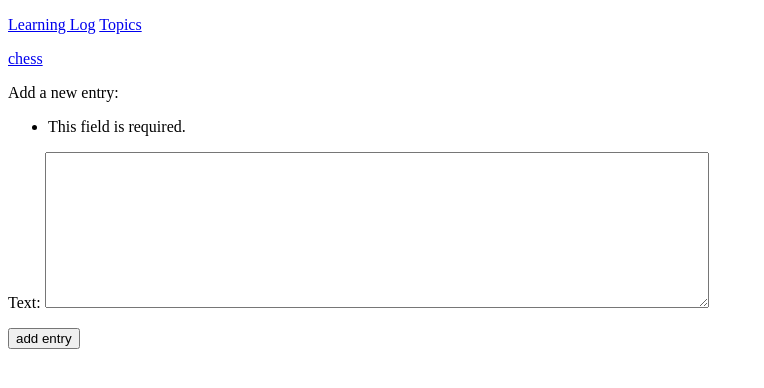
After one commit to Kanelmis/practice_web, a Django app: page /new_entry/1/ in a window 1280 px wide. The commit adds this page. Shown: the top 388 px of the page, without its empty margins (0-764 px from the left). Run offline with Django 3.2, Linux system fonts and the light colour scheme; data comes from the database, SQL or seed files in the repository; both versions use the stored data as it was after the commit.

Commit message:
update on chapter 19

```diff
--- a/learning_logs/forms.py
+++ b/learning_logs/forms.py
@@ -1,8 +1,15 @@
 from django import forms
-from .models import Topic
+from .models import Topic,Entry
 
 class TopicForm(forms.ModelForm):
     class Meta:
         model = Topic
         fields = ['text']
-        labels = ['text': '']
+        labels = {'text': ''}
+
+class EntryForm(forms.ModelForm):
+    class Meta:
+        model = Entry
+        fields = ['text']
+        lables = {'text': ''}
+        widgets = {'text': forms.Textarea(attrs={'cols':80})}
--- /dev/null
+++ b/learning_logs/templates/learning_logs/new_entry.html
@@ -0,0 +1,14 @@
+{% extends "learning_logs/base.html" %}
+
+{% block content %}
+
+    <p><a href="{% url 'learning_logs:topic' topic.id %}"> {{topic }}</a></p>
+
+    <p>Add a new entry:</p>
+    <form action ="{% url 'learning_logs:new_entry' topic.id %}" method ='post'>
+        {% csrf_token %}
+        {{ form.as_p}}
+        <button name ='submit'>add entry</button>
+    </form>
+
+{% endblock content %}
--- a/learning_logs/templates/learning_logs/topic.html
+++ b/learning_logs/templates/learning_logs/topic.html
@@ -6,6 +6,9 @@
 <p>Topic: {{topic}}</p>
 
 <p>Entries:</p>
+<p>
+
+</p>
 <ul>
     {%for entry in entries %}
     <li>
@@ -19,5 +22,5 @@
     </li>
     {% endfor %}
 </ul>
-
+<a href ="{% url 'learning_logs:new_entry' topic.id %}">add new entry</a>
 {% endblock content %}
--- a/learning_logs/templates/learning_logs/topics.html
+++ b/learning_logs/templates/learning_logs/topics.html
@@ -1,4 +1,4 @@
-{% extends "learning_logs/base.html" %} }
+{% extends "learning_logs/base.html" %}
 
 {% block content %}
 <p>Topics </p>
@@ -6,10 +6,12 @@
 <ul>
     {% for topic in topics %}
       <li>
-          <a href="{% url 'learning_logs:topic' topic.id %}">{{ topic}}</a>
+          <a href="{% url 'learning_logs:topic' topic.id %}">{{topic}}</a>
       </li>
     {% empty %}
       <li>No topics have been added yet.</li>
     {% endfor %}
 </ul>
+
+<a href="{% url 'learning_logs:new_topic' %}">Add a new topic:</a>
 {% endblock content %}
--- a/learning_logs/urls.py
+++ b/learning_logs/urls.py
@@ -12,5 +12,12 @@ urlpatterns = [
     re_path('topics/$', views.topics, name='topics'),
 
     #specific theme page
-    re_path('^topics/(?P<topic_id>\d+)/$',views.topic,name='topic'),
+    re_path(r'^topics/(?P<topic_id>\d+)/$',views.topic,name='topic'),
+
+    #new topics
+    re_path(r'^new_topic/$', views.new_topic, name = 'new_topic'),
+
+    #new entry
+    re_path(r'^new_entry/(?P<topic_id>\d+)/$', views.new_entry,name='new_entry'),
+
 ]
--- a/learning_logs/views.py
+++ b/learning_logs/views.py
@@ -1,10 +1,10 @@
 from django.shortcuts import render
 
+from django.http import HttpResponseRedirect
+from django.urls import reverse
+
 from .models import Topic
-from django.http import HttpResponseRedirect
-from django.core.urlresolvers import reverse
-
-from .forms import TopicForm
+from .forms import TopicForm,EntryForm
 # Create your views here.
 def index(request):
     """index.html"""
@@ -32,5 +32,20 @@ def new_topic(request):
             form.save()
             return HttpResponseRedirect(reverse('learning_logs:topics'))
 
-        context = {'form':form}
-        return render(request, 'learning_logs/new_topic.html', context)
+    context = {'form':form}
+    return render(request, 'learning_logs/new_topic.html', context)
+
+def new_entry(request, topic_id):
+    """add new entryies in a specific topic"""
+    topic = Topic.objects.get(id=topic_id)
+
+    if request.method !='POST':
+        form = EntryForm(data=request.POST)
+        if form.is_valid():
+            new_entry = form.save(commit=False)
+            new_entry.topic = topic
+            new_entry.save()
+            return HttpResponseRedirect(reverse('learning_logs:topic',
+                                                args=[topic_id]))
+    context = {'topic': topic, 'form' : form }
+    return render(request, 'learning_logs/new_entry.html', context)
```
Also changed, not shown: learning_logs/templates/learning_logs/new_topic.html (added, +10 -0 lines), db.sqlite3, 1 other file.
